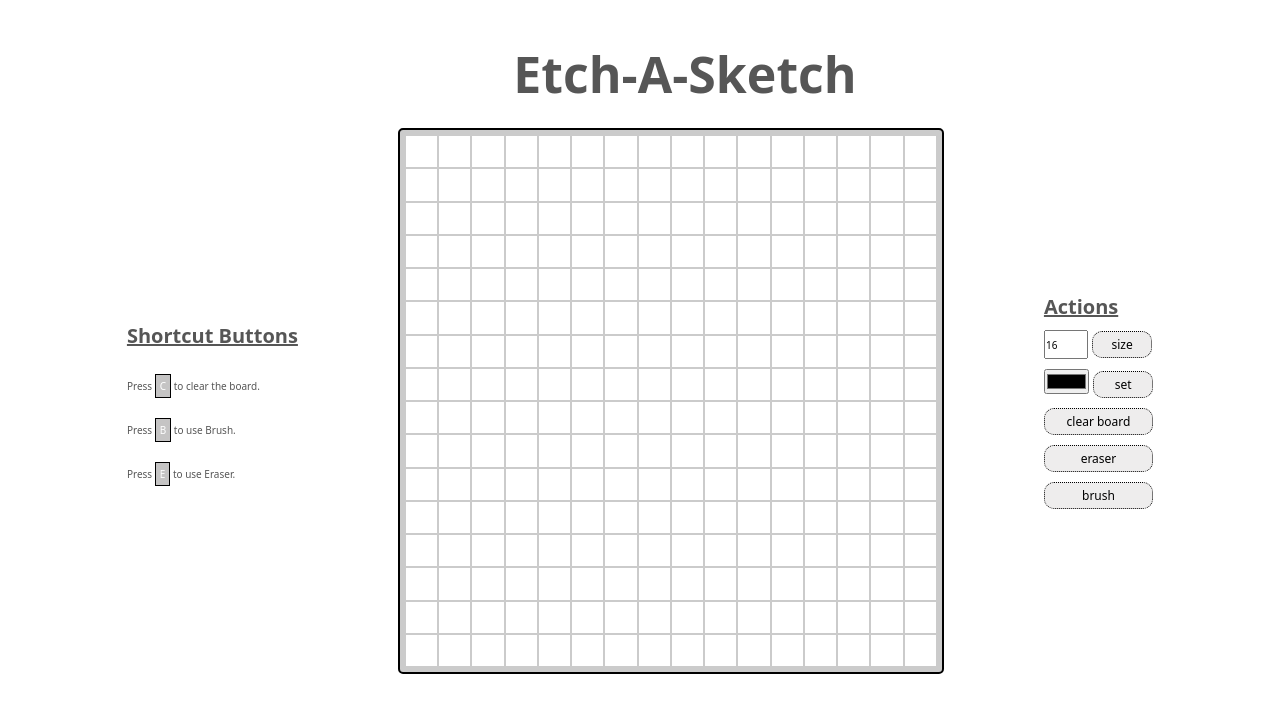
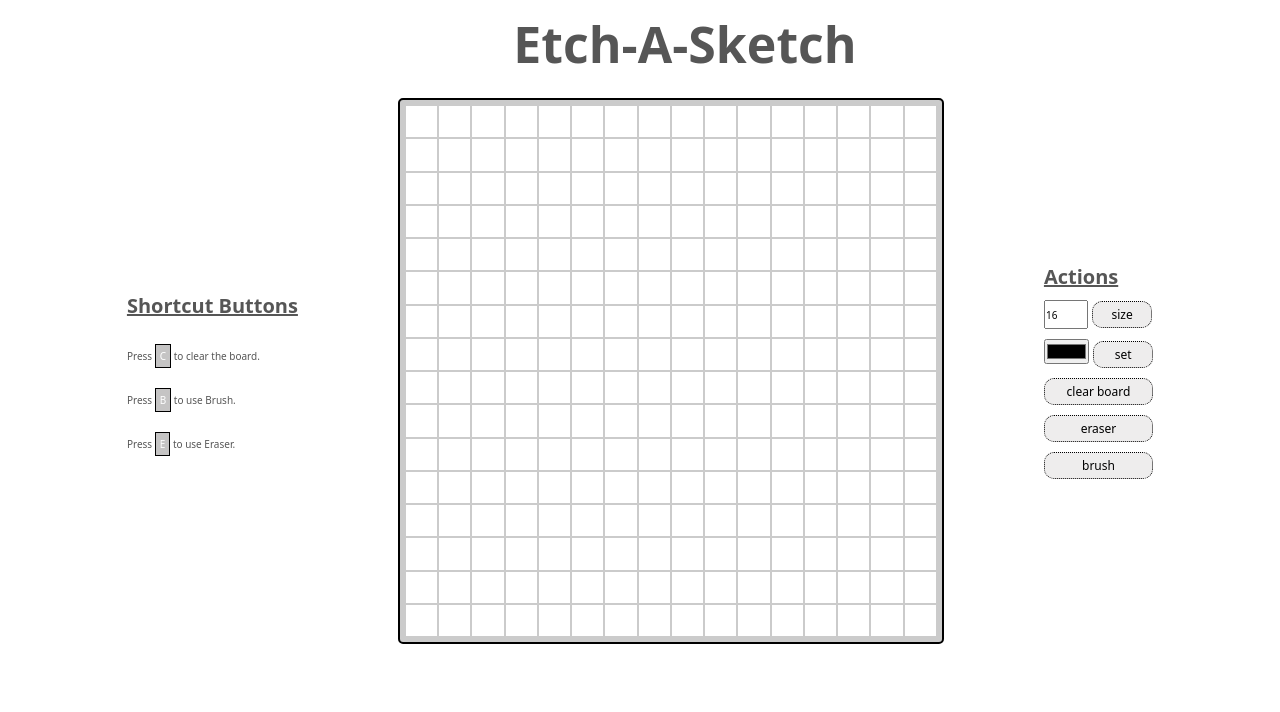
Before and after one commit to rr-prashant/web-inventory, a plain HTML site: page index.html in a window 1280 px wide. Drawn offline with Linux system fonts and the light colour scheme; a web font is replaced by a local one.

Commit message:
Update style.css

```diff
--- a/style.css
+++ b/style.css
@@ -13,7 +13,7 @@
   }
 
   .heading1{
-    padding-top: 40px;
+    padding-top: 10px;
     margin-bottom: 20px;
     font-size: 25px;
     text-align: center;
```
